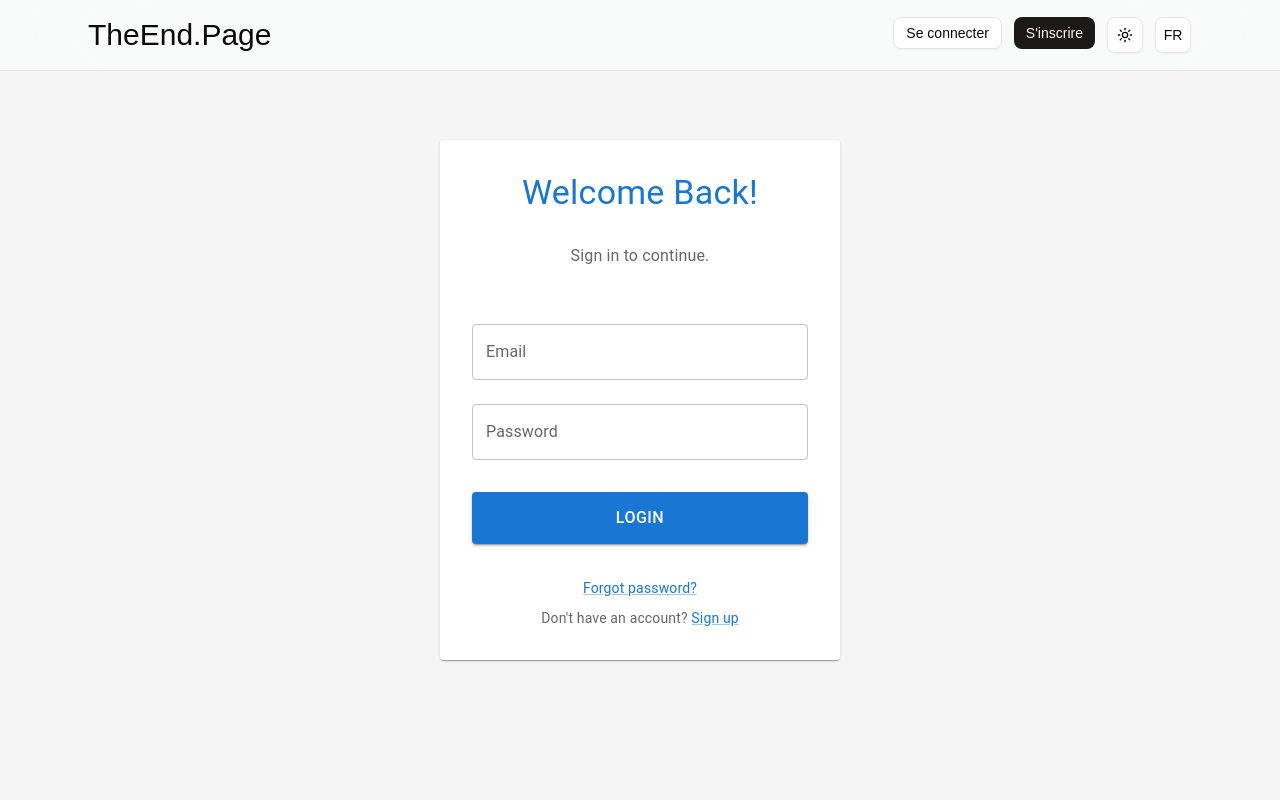
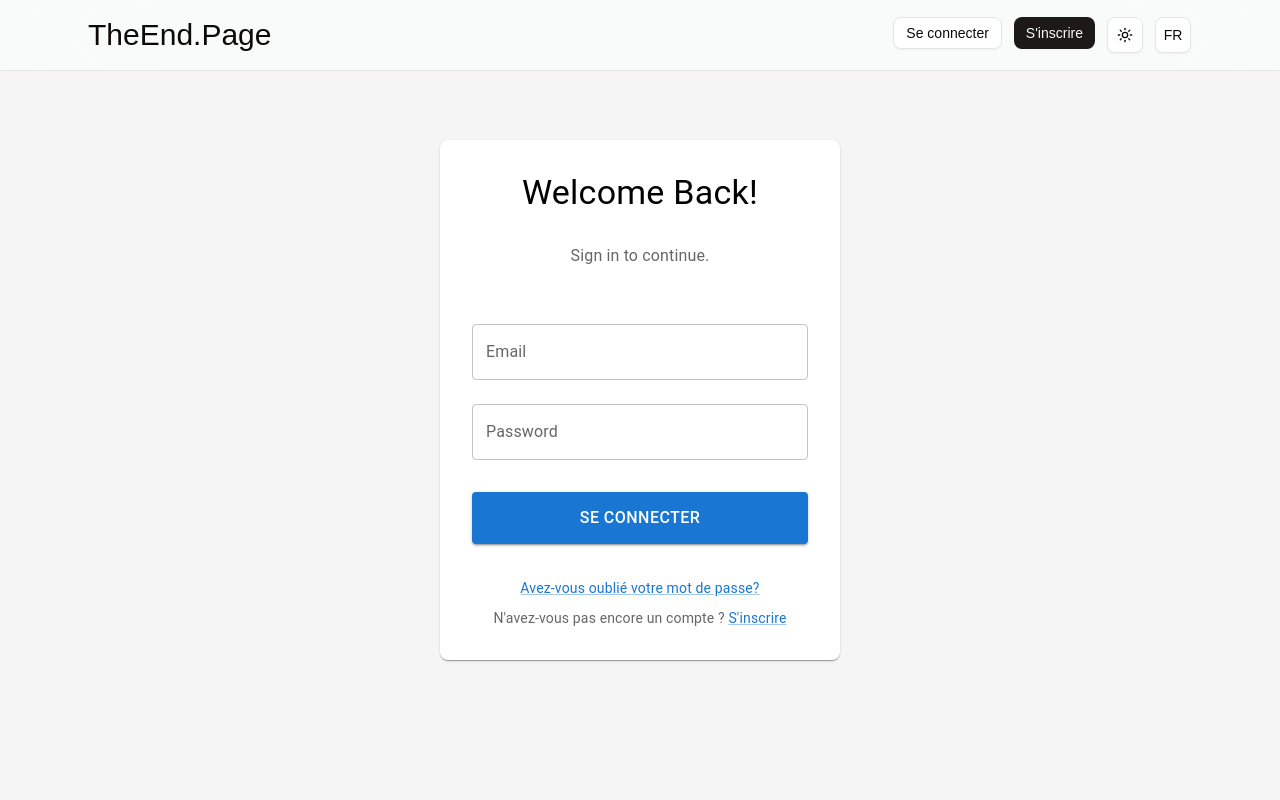
Before and after one commit to PsychoticHaha/WEBCUP-CODE-DJ, a Next.js app: page /login in a window 1280 px wide. Shown: the top 800 px of the page. Built offline with nearby package versions, Linux system fonts and the light colour scheme.

Commit message:
Login page

```diff
--- a/components/GlobalFooter/GlobalFooter.tsx
+++ b/components/GlobalFooter/GlobalFooter.tsx
@@ -1,7 +1,7 @@
 import { Box } from "@mui/material";
+import FooterSection from "../footer";
+
 
 export const GlobalFooter = () => {
-  return (
-    <Box sx={{ minHeight: "100px", backgroundColor: "red" }}>GlobalFooter</Box>
-  );
+  return <FooterSection />;
 };
--- a/pages/login.tsx
+++ b/pages/login.tsx
@@ -41,14 +41,16 @@ const Login: React.FC = () => {
             sx={{
                 display: 'flex',
                 flexDirection: 'column',
-                minHeight: '100vh', // Ensure the container takes at least the full viewport height
-                bgcolor: 'grey.100', // Light background color
-                justifyContent: 'center', // Center content vertically
-                alignItems: 'center', // Center content horizontally
+                minHeight: '100vh',
+                bgcolor: 'grey.100',
+                justifyContent: 'center',
+                alignItems: 'center',
+                position: 'relative', // Added to position the paper correctly
+
             }}
         >
-            <StyledPaper>
-                <Typography variant="h4" align="center" gutterBottom color="primary">
+            <StyledPaper sx={{ boxShadow: 3, borderRadius: 2 }}>
+                <Typography variant="h4" align="center" gutterBottom color="black">
                     Welcome Back!
                 </Typography>
                 <Typography variant="subtitle1" align="center" color="textSecondary" gutterBottom>
@@ -84,20 +86,19 @@ const Login: React.FC = () => {
                     <StyledButton
                         type="submit"
                         variant="contained"
-                        color="primary"
                         disabled={isSubmitting}
                         fullWidth
                         sx={{ mt: 3 }} // Added margin top for spacing
                     >
-                        {isSubmitting ? 'Logging In...' : 'Login'}
+                        {isSubmitting ? 'Logging In...' : 'Se connecter'}
                     </StyledButton>
                 </Box>
                 <Box sx={{ mt: 2, textAlign: 'center' }}>
                     <Link href="#" variant="body2" color="primary">
-                        Forgot password?
+                        Avez-vous oublié votre mot de passe?
                     </Link>
                     <Typography variant="body2" color="textSecondary" sx={{ mt: 1 }}>
-                        Don't have an account? <Link href="#" variant="body2" color="primary">Sign up</Link>
+                        N'avez-vous pas encore un compte ?  <Link href="#" variant="body2" color="primary">S'inscrire</Link>
                     </Typography>
                 </Box>
             </StyledPaper>
```
